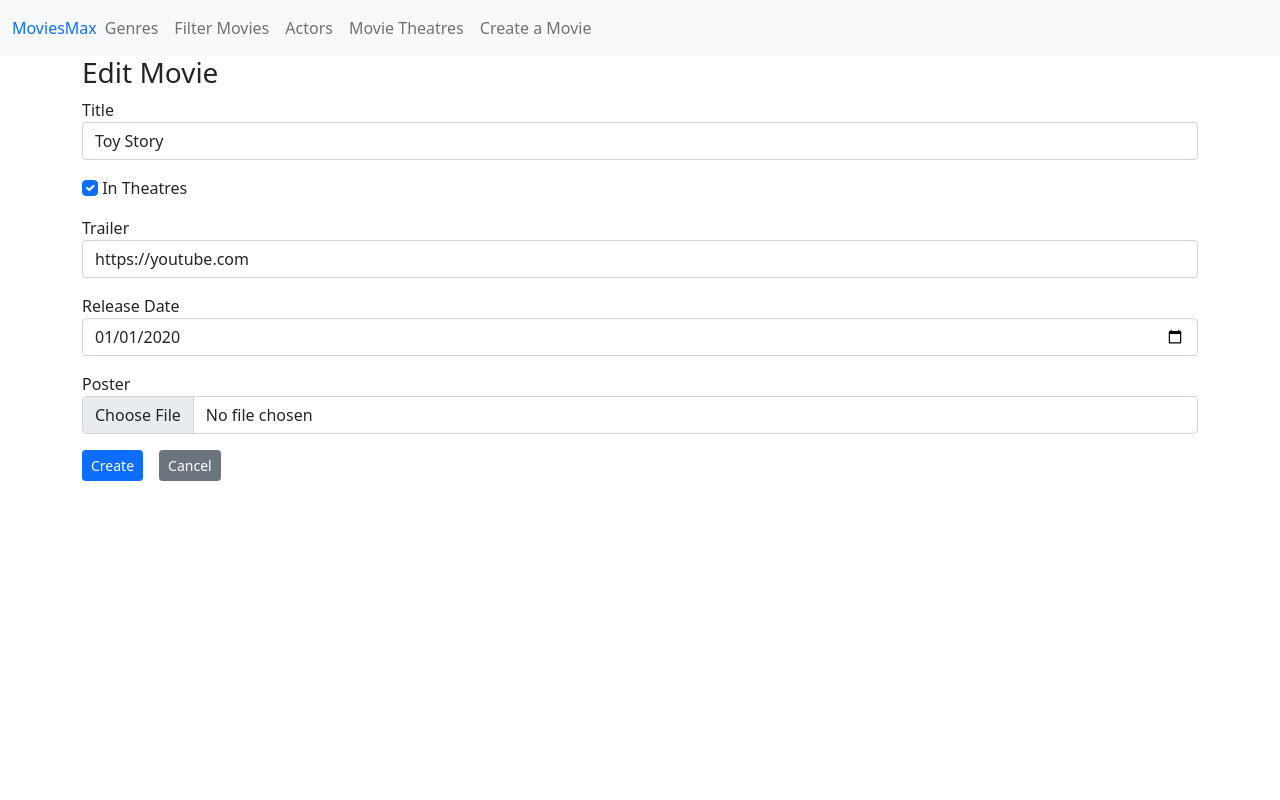
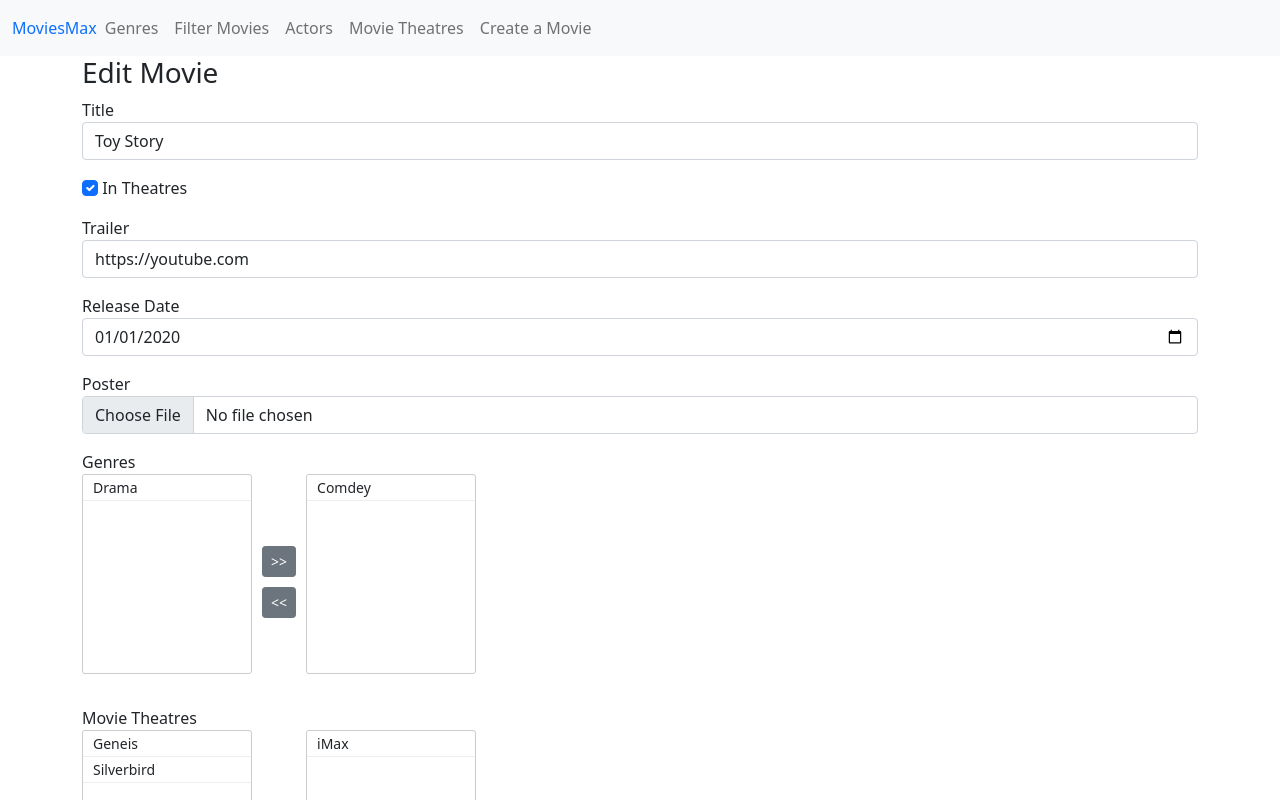
Before and after one commit to jsoftwares/moviesmax, a React (Create React App) app: page /movies/edit in a window 1280 px wide. Shown: the top 800 px of the page. Built offline with nearby package versions, Linux system fonts and the light colour scheme.

Commit message:
integrate multi select component for Genres and Movie Theatres during create & edit movie

```diff
--- a/src/forms/MultipleSelector.tsx
+++ b/src/forms/MultipleSelector.tsx
@@ -32,9 +32,9 @@ export default function MultipleSelector(props: multipleSelectorProps) {
                     {props.nonSelected.map( item =>
                         <li key={item.key} onClick={ ()=> {select(item)}} >{item.value}</li>)}
                 </ul>
-                <div className="multiple-selector buttons">
-                    <button type='button' onClick={selectAll} >{'>>'}</button>
-                    <button type='button' onClick={deSelectAll}>{'<<'}</button>
+                <div className="multiple-selector-buttons">
+                    <button type='button' className='btn btn-sm btn-secondary' onClick={selectAll} >{'>>'}</button>
+                    <button type='button' className='btn btn-sm btn-secondary' onClick={deSelectAll}>{'<<'}</button>
                 </div>
                 <ul>
                     {props.selected.map( item =>
@@ -49,7 +49,7 @@ interface multipleSelectorProps {
     displayName: string;
     selected: multipleSelectorModel[];
     nonSelected: multipleSelectorModel[];
-    onChange(selected: multipleSelectorModel[], nonSelected: multipleSelectorModel[]):any;
+    onChange(selected: multipleSelectorModel[], nonSelected: multipleSelectorModel[]):void;
 }
 
 export interface multipleSelectorModel{
--- a/src/movies/CreateMovie.tsx
+++ b/src/movies/CreateMovie.tsx
@@ -1,6 +1,10 @@
+import { GenreDTO } from "../genres/genres.model";
+import { movieTheatreDTO } from "../movietheatres/movieTheatre.model.d";
 import MovieForm from "./MovieForm";
 
 export default function CreateMovie(){
+    const nonSelectedGenres: GenreDTO[] = [{id: 1, name: 'Comdey'}, {id: 2, name: 'Drama'}];
+    const nonSelectedMovieTheatres: movieTheatreDTO[] = [{id: 1, name: 'iMax'}, {id: 2, name: 'Genesis'}, {id: 3, name: 'Silverbird'}];
     return (
         <>
             <h3>New Movie</h3>
@@ -11,6 +15,10 @@ export default function CreateMovie(){
                     trailer: ''
                 }}
                 onSubmit={ values => console.log(values) }
+                selectedGenres={[]}
+                nonSelectedGenres={nonSelectedGenres}
+                selectedMovieTheatres={[]}
+                nonSelectedMovieTheatres={nonSelectedMovieTheatres}
             />
         </>
     );
--- a/src/movies/EditMovie.tsx
+++ b/src/movies/EditMovie.tsx
@@ -1,6 +1,12 @@
+import { GenreDTO } from "../genres/genres.model";
+import { movieTheatreDTO } from "../movietheatres/movieTheatre.model.d";
 import MovieForm from "./MovieForm";
 
 export default function EditMovie(){
+    const selectedGenres: GenreDTO[] = [{id: 1, name: 'Comdey'}];
+    const nonSelectedGenres: GenreDTO[] = [{id: 2, name: 'Drama'}]
+    const selectedMovieTheatres: movieTheatreDTO[] = [{id: 1, name: 'iMax'}];
+    const nonSelectedMovieTheatres: movieTheatreDTO[] = [{id: 2, name: 'Geneis'}, {id: 3, name: 'Silverbird'}]
     return (
         <>
             <h3>Edit Movie</h3>
@@ -12,6 +18,10 @@ export default function EditMovie(){
                     releaseDate: new Date('2020-01-01T00:00:00')
                 }}
                 onSubmit={ values => console.log(values) }
+                selectedGenres={selectedGenres}
+                nonSelectedGenres = {nonSelectedGenres}
+                selectedMovieTheatres={selectedMovieTheatres}
+                nonSelectedMovieTheatres = {nonSelectedMovieTheatres}
             />
         </>
     );
--- a/src/movies/MovieForm.tsx
+++ b/src/movies/MovieForm.tsx
@@ -7,12 +7,30 @@ import { Link } from "react-router-dom";
 import DateField from "../forms/DateField";
 import ImageField from "../forms/ImageField";
 import CheckboxField from "../forms/CheckboxField";
+import MultipleSelector from "../forms/MultipleSelector";
+import { GenreDTO } from "../genres/genres.model";
+import { useState } from "react";
+import { movieTheatreDTO } from "../movietheatres/movieTheatre.model.d";
 
 export default function MovieForm(props: movieFormProps) {
+    const [selectedGenres, setSelectedGenres] = useState(mapToModel(props.selectedGenres));
+    const [nonSelectedGenres, setNonSelectedGenres] = useState(mapToModel(props.nonSelectedGenres));
+    const [selectedMovieTheatres, setSelectedMovieTheatres] = useState(mapToModel(props.selectedMovieTheatres));
+    const [nonSelectedMovieTheatres, setNonSelectedMovieTheatres] = useState(mapToModel(props.nonSelectedMovieTheatres));
+
+    function mapToModel(items: {id: number, name: string}[]) {
+        return items.map( item => ({ key: item.id, value: item.name}) )
+    }
+
     return (
         <Formik
             initialValues={props.model}
-            onSubmit={props.onSubmit}
+            onSubmit={(values, actions) => {
+                //get the IDs of the genres selected into our Formik form values so that they can also get submitted
+                values.genresIds = selectedGenres.map( item => item.key)
+                values.movieTheatresIds = selectedMovieTheatres.map( item => item.key)
+                props.onSubmit(values, actions)
+            }}
             validationSchema={Yup.object({
                 title: Yup.string().required('This field is required').firstLetterUppercase(),
             })}
@@ -24,6 +42,22 @@ export default function MovieForm(props: movieFormProps) {
                     <TextField field="trailer" displayName="Trailer" />
                     <DateField displayName="Release Date" field="releaseDate" />
                     <ImageField displayName="Poster" field="poster" imageURL={props.model.posterURL} />
+                    <MultipleSelector displayName="Genres"
+                        nonSelected={ nonSelectedGenres } selected={selectedGenres}
+
+                        onChange={ (selected, nonSelected) => {
+                            setSelectedGenres(selected);;
+                            setNonSelectedGenres(nonSelected);
+                        }}
+                    />
+                    <MultipleSelector displayName="Movie Theatres"
+                        nonSelected={ nonSelectedMovieTheatres } selected={selectedMovieTheatres}
+
+                        onChange={ (selected, nonSelected) => {
+                            setSelectedMovieTheatres(selected);
+                            setNonSelectedMovieTheatres(nonSelected);;
+                        }}
+                    />
                     <Button disabled={formikProps.isSubmitting} type='submit'>Create</Button>
                     <Link to='/genres' className="btn btn-secondary btn-sm">Cancel</Link>
                 </Form>
@@ -35,4 +69,8 @@ export default function MovieForm(props: movieFormProps) {
 interface movieFormProps{
     model: movieCreationDTO;
     onSubmit(values: movieCreationDTO, actions: FormikHelpers<movieCreationDTO>): void;
+    selectedGenres: GenreDTO[];
+    nonSelectedGenres: GenreDTO[];
+    selectedMovieTheatres: movieTheatreDTO[];
+    nonSelectedMovieTheatres: movieTheatreDTO[];
 }
--- a/src/movies/movies.model.d.ts
+++ b/src/movies/movies.model.d.ts
@@ -11,6 +11,8 @@ export interface movieCreationDTO {
     releaseDate?: Date;
     poster?: File;
     posterURL?: string;
+    genresIds?: number[];
+    movieTheatresIds?: number[];
 }
 
 export interface landingPageDTO {
```
Also changed, not shown: src/movietheatres/movieTheatre.model.d.tsx (+7 -0 lines).
